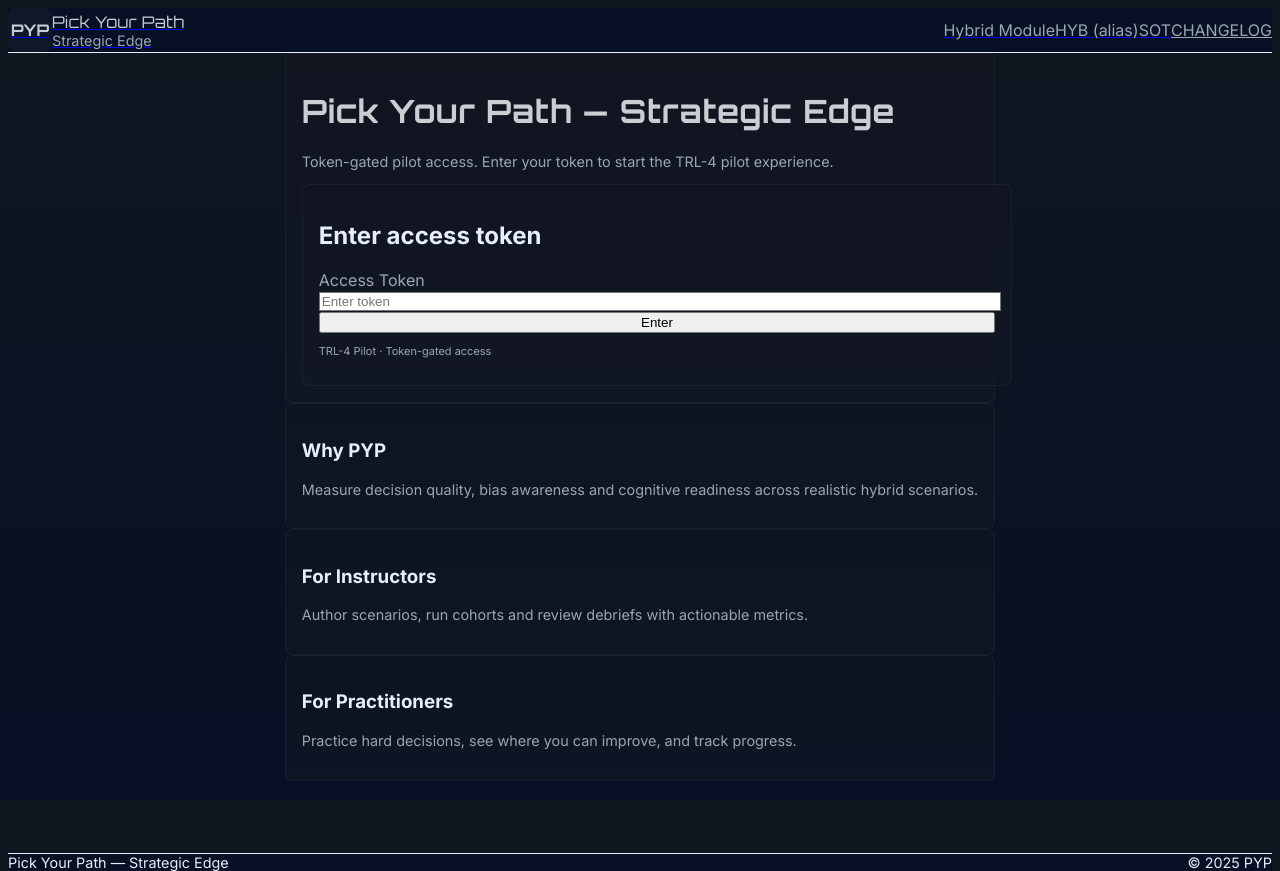
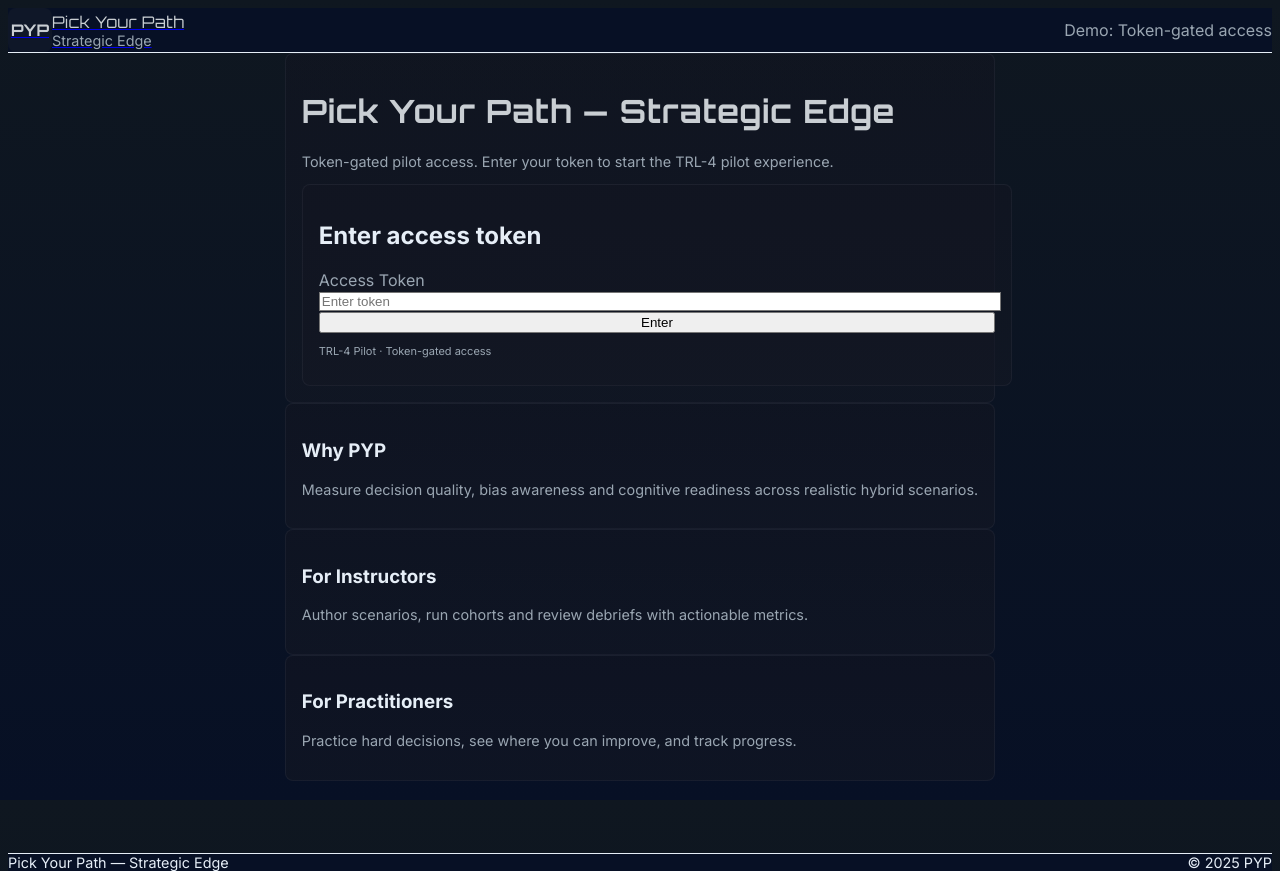
Before and after one commit to sfidermutz/pyp-platform-for-release, a Next.js app: page / in a window 1280 px wide. Built offline with nearby package versions, Linux system fonts and the light colour scheme.

Commit message:
Update Layout.tsx

```diff
--- a/components/Layout.tsx
+++ b/components/Layout.tsx
@@ -1,7 +1,34 @@
-import React from 'react';
+// components/Layout.tsx
+import React, { useEffect, useState } from 'react';
 import Link from 'next/link';
+import { useRouter } from 'next/router';
 
 export default function Layout({ children }: { children: React.ReactNode }) {
+  const [isAuthenticated, setIsAuthenticated] = useState<boolean>(false);
+  const router = useRouter();
+
+  useEffect(() => {
+    // Only run on client
+    try {
+      const sid = typeof window !== 'undefined' ? localStorage.getItem('pyp_session_id') : null;
+      setIsAuthenticated(Boolean(sid));
+    } catch (e) {
+      // Defensive: if localStorage is blocked, treat as unauthenticated
+      setIsAuthenticated(false);
+    }
+  }, []);
+
+  function handleSignOut() {
+    try {
+      localStorage.removeItem('pyp_session_id');
+      localStorage.removeItem('pyp_token');
+      localStorage.removeItem('pyp_token_label');
+    } catch (_) {}
+    setIsAuthenticated(false);
+    // Redirect back to landing (token gate)
+    router.push('/');
+  }
+
   return (
     <div className="min-h-screen flex flex-col">
       <header className="bg-[#071025] border-b border-gray-800">
@@ -9,8 +36,20 @@ export default function Layout({ children }: { children: React.ReactNode }) {
           <div className="flex items-center space-x-4">
             <Link href="/">
               <a className="flex items-center gap-3">
-                <div style={{width:44, height:44, background:'#0f1728', borderRadius:8, display:'flex', alignItems:'center', justifyContent:'center'}}>
-                  <span style={{color:'var(--silver)', fontFamily:'Orbitron', fontWeight:700}}>PYP</span>
+                <div
+                  style={{
+                    width: 44,
+                    height: 44,
+                    background: '#0f1728',
+                    borderRadius: 8,
+                    display: 'flex',
+                    alignItems: 'center',
+                    justifyContent: 'center'
+                  }}
+                >
+                  <span style={{ color: 'var(--silver)', fontFamily: 'Orbitron', fontWeight: 700 }}>
+                    PYP
+                  </span>
                 </div>
                 <div>
                   <div className="h1 text-base">Pick Your Path</div>
@@ -21,17 +60,38 @@ export default function Layout({ children }: { children: React.ReactNode }) {
           </div>
 
           <nav className="flex items-center space-x-4">
-            <Link href="/modules/HYB-RED-01"><a className="text-sm muted hover:text-white">Hybrid Module</a></Link>
-            <Link href="/modules/HYB"><a className="text-sm muted hover:text-white">HYB (alias)</a></Link>
-            <Link href="/docs/MASTER_REQUIREMENTS.md"><a className="text-sm muted hover:text-white">SOT</a></Link>
-            <a href="/06_CHANGELOG/CHANGELOG.md" className="text-sm muted hover:text-white">CHANGELOG</a>
+            {isAuthenticated ? (
+              <>
+                <Link href="/modules/HYB-RED-01">
+                  <a className="text-sm muted hover:text-white">Hybrid Module</a>
+                </Link>
+                <Link href="/modules/HYB">
+                  <a className="text-sm muted hover:text-white">HYB (alias)</a>
+                </Link>
+                <Link href="/docs/MASTER_REQUIREMENTS.md">
+                  <a className="text-sm muted hover:text-white">SOT</a>
+                </Link>
+                <a href="/06_CHANGELOG/CHANGELOG.md" className="text-sm muted hover:text-white">
+                  CHANGELOG
+                </a>
+
+                <button
+                  onClick={handleSignOut}
+                  className="text-sm muted hover:text-white bg-transparent border-none cursor-pointer"
+                  aria-label="Sign out"
+                >
+                  Sign out
+                </button>
+              </>
+            ) : (
+              // Minimal links for unauthenticated users — keep it empty or add help
+              <div className="text-sm muted">Demo: Token-gated access</div>
+            )}
           </nav>
         </div>
       </header>
 
-      <main className="flex-1 max-w-7xl mx-auto px-4 py-8">
-        {children}
-      </main>
+      <main className="flex-1 max-w-7xl mx-auto px-4 py-8">{children}</main>
 
       <footer className="border-t border-gray-800 bg-[#071025] text-muted small py-4">
         <div className="max-w-7xl mx-auto px-4 flex justify-between">
```
